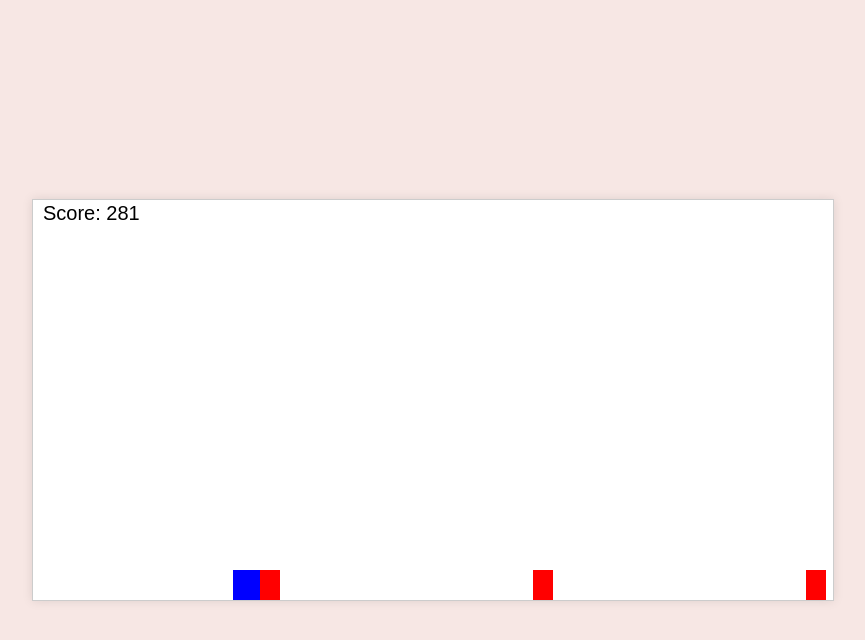
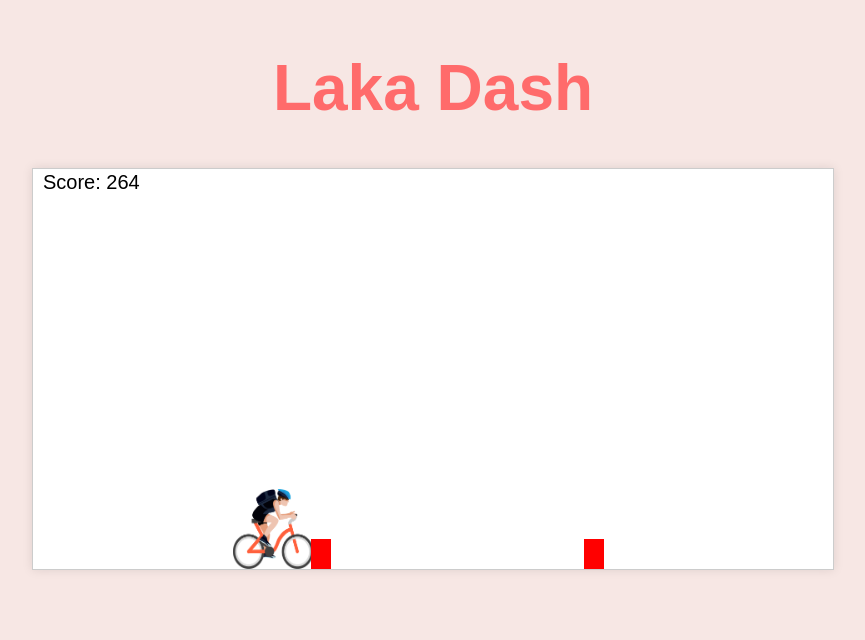
Before and after one commit to lucy-randewich/laka-dash, a website with bundled scripts: page public/index.html in a window 1280 px wide. Shown: the whole page, without its empty margins (207-1072 px from the left). Built offline with nearby package versions, Linux system fonts and the light colour scheme; files whose address does not match are found by name.

Commit message:
add cyclist image and change styles

```diff
--- a/public/index.html
+++ b/public/index.html
@@ -7,8 +7,11 @@
     <link rel="stylesheet" href="styles.css">
 </head>
 <body>
-    <div id="gameContainer">
-        <canvas id="gameCanvas" width="800" height="400"></canvas>
+    <div id="container">
+        <h1 class="game-title">Laka Dash</h1>
+        <div id="gameContainer">
+            <canvas id="gameCanvas" width="800" height="400"></canvas>
+        </div>
     </div>
     <script src="../dist/index.js" type="module"></script>
 </body>
--- a/public/styles.css
+++ b/public/styles.css
@@ -5,11 +5,17 @@ body {
     display: flex;
     justify-content: center;
     align-items: center;
-    height: 100vh;
-    margin: 0;
+    margin: 80;
     background-color: #F7E7E4;
     font-family: Arial, sans-serif;
     color: #0A373A;
+}
+
+#container {
+    display: flex;
+    flex-direction: column;
+    justify-content: center;
+    align-items: center;
 }
 
 #gameContainer {
@@ -25,6 +31,10 @@ canvas {
     display: block;
 }
 
-button:hover {
-    background-color: #FF4A4A;
+.game-title {
+    font-size: 4em;
+    color: #FF6B6B;
+    margin: 40;
+    padding: 0;
+    text-align: center;
 }
--- a/src/cyclist.ts
+++ b/src/cyclist.ts
@@ -7,15 +7,21 @@ Collision function handles collisions with obstacle objects.
 export class Cyclist {
     private x: number;
     private y: number;
-    private width: number = 30;
-    private height: number = 30;
+    private width: number = 80;
+    private height: number = 80;
     private gravity: number = 0.6;
     private lift: number = -15;
     private velocity: number = 0;
+    private image: HTMLImageElement;
+    private groundPosition: number;
 
-    constructor(x: number, y: number) {
+    constructor(x: number, y: number, canvasHeight: number) {
         this.x = x;
         this.y = y;
+        this.groundPosition = canvasHeight - this.height;
+
+        this.image = new Image();
+        this.image.src = 'images/cyclist.png';
 
         // Handle jump if space bar pressed
         window.addEventListener('keydown', (e) => {
@@ -29,8 +35,8 @@ export class Cyclist {
         this.velocity += this.gravity;
         this.y += this.velocity;
 
-        if (this.y > 370) { // Assuming ground is y = 370
-            this.y = 370;
+        if (this.y > this.groundPosition) {
+            this.y = this.groundPosition;
             this.velocity = 0;
         }
 
@@ -41,12 +47,17 @@ export class Cyclist {
     }
 
     draw(ctx: CanvasRenderingContext2D) {
-        ctx.fillStyle = 'blue';
-        ctx.fillRect(this.x, this.y, this.width, this.height);
+        if (this.image.complete) {
+            ctx.drawImage(this.image, this.x, this.y, this.width, this.height);
+        } else {
+            this.image.onload = () => {
+                ctx.drawImage(this.image, this.x, this.y, this.width, this.height);
+            };
+        }
     }
 
     jump() {
-        if (this.y === 370) { // Can only jump if cyclist is on the ground
+        if (this.y === this.groundPosition) { // Can only jump if cyclist is on the ground
             this.velocity = this.lift;
         }
     }
--- a/src/game.ts
+++ b/src/game.ts
@@ -19,7 +19,7 @@ export class Game {
     constructor(canvas: HTMLCanvasElement) {
         this.canvas = canvas;
         this.ctx = canvas.getContext('2d')!;
-        this.cyclist = new Cyclist(canvas.width / 4, canvas.height - 30);
+        this.cyclist = new Cyclist(canvas.width / 4, canvas.height - 60, canvas.height);
     }
 
     start() {
```
Also changed, not shown: dist/cyclist.js, dist/game.js, dist/images/cyclist.png (added), dist/index.html, 7 other files.
